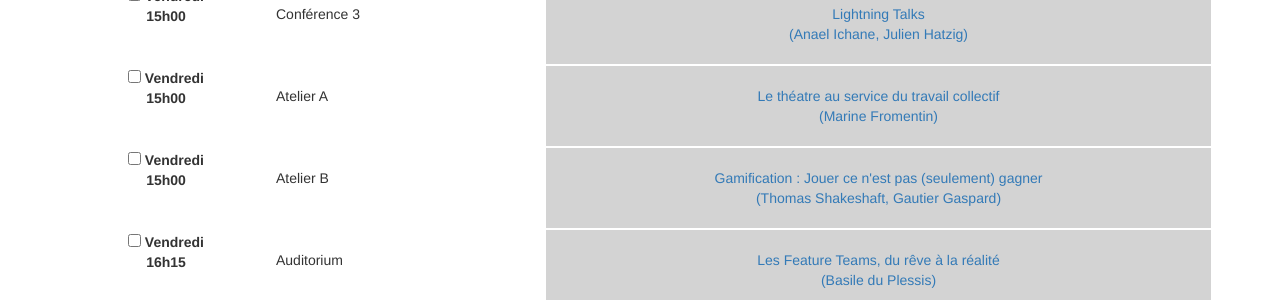
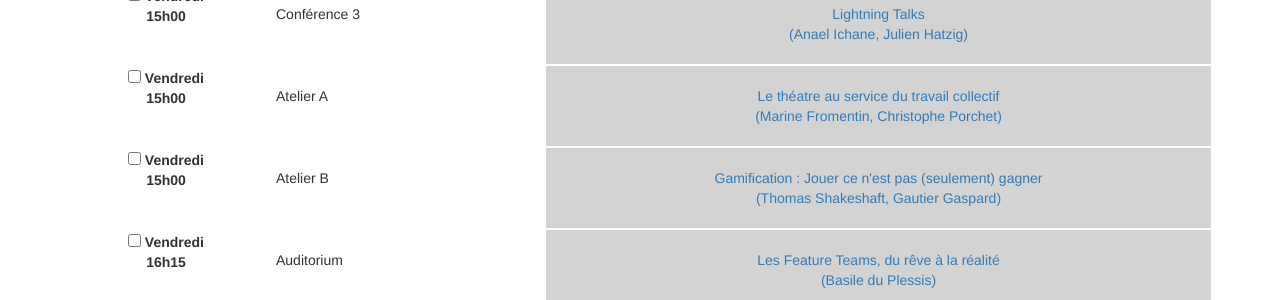
Before and after one commit to jak78/agile-tour-lille-2017, a Jekyll site: the page built from 00-conflike.html, in a window 1280 px wide and 900 px high, scrolled down 3753 px. Shown: the part 152-452 px from the top of the window. Built offline with Jekyll 4.4.1, drawn with Linux system fonts in a browser that asks for light colours; nearby versions of some CDN libraries; some of the changed text lies outside the part shown.

Commit message:
add Christophe Porchet on Marine Fromentin's workshop

```diff
--- a/_data/schedule.yml
+++ b/_data/schedule.yml
@@ -315,7 +315,7 @@
                         Et Pourtant...
                         Venez découvrir et expérimenter quelques exercices de théatre qui vous permettront de mettre en
                         conditions les participants à votre session de travail afin de libérer leur esprit collectif et constructif tout en restant à l'écoute!"
-            speaker: Marine Fromentin
+            speaker: Marine Fromentin, Christophe Porchet
             company: norsys
             room: Atelier A
           - subject: "Gamification : Jouer ce n'est pas (seulement) gagner"
--- a/_data/speakers.yml
+++ b/_data/speakers.yml
@@ -154,3 +154,6 @@
         You can join me on twitter: @duarte_vasco
         "
   photo: "http://gravatar.com/avatar/82cfce1f6f52be4883d73ea224327519/?s=120&d=mm"
+- name: Christophe Porchet
+  bio: "Du développement à la transformation des entreprises en passant par de l'AMOA et les démarches processus, je suis très curieux et toujours à la recherche de nouveautés. Mes sujets actuels : animer des projets et des groupes de travail de façon ludique : c'est tellement plus sympa et efficace de bosser en s'amusant !"
+  photo: "/img/speakers/Christophe-Porchet.png"
```
Also changed, not shown: img/speakers/Christophe-Porchet.png (added).
